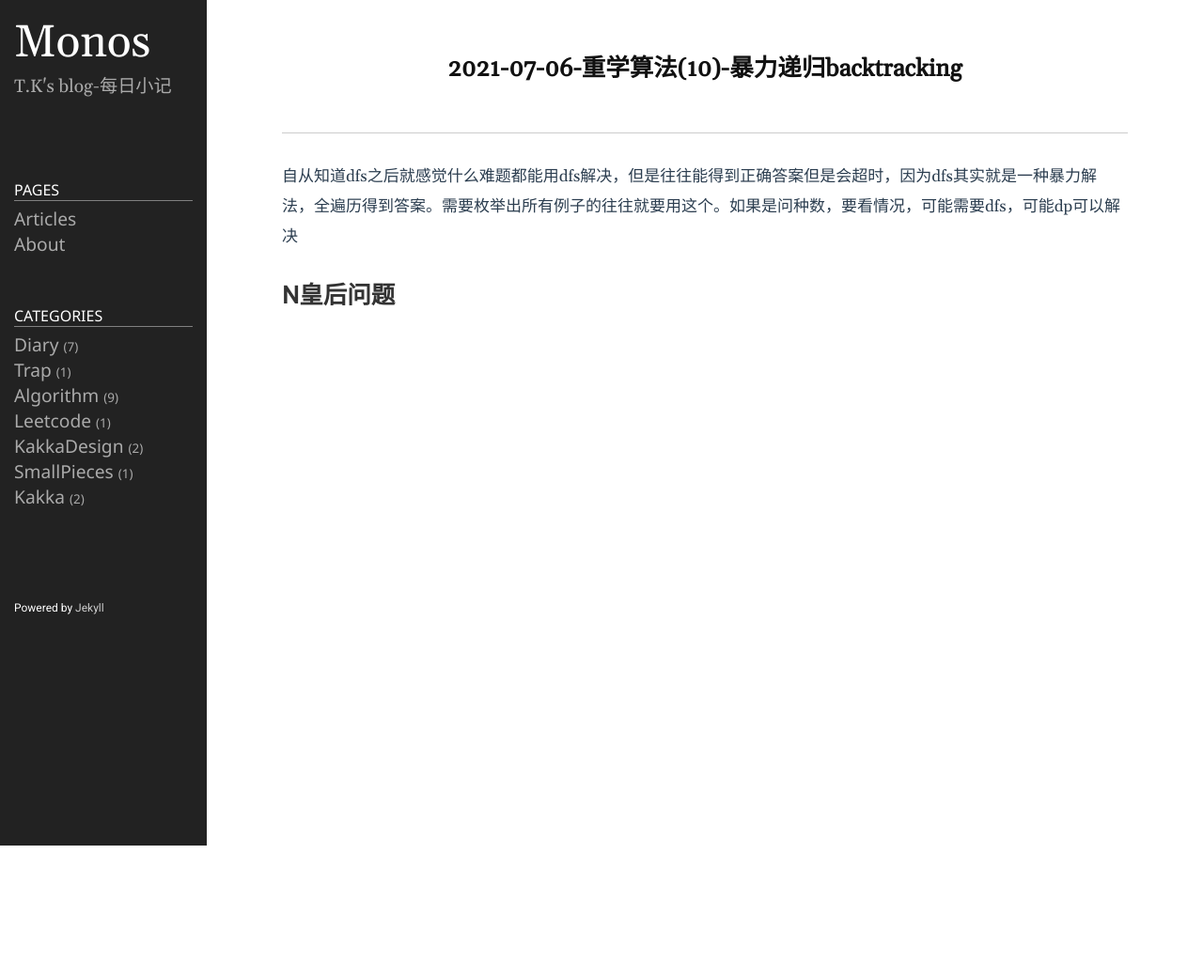
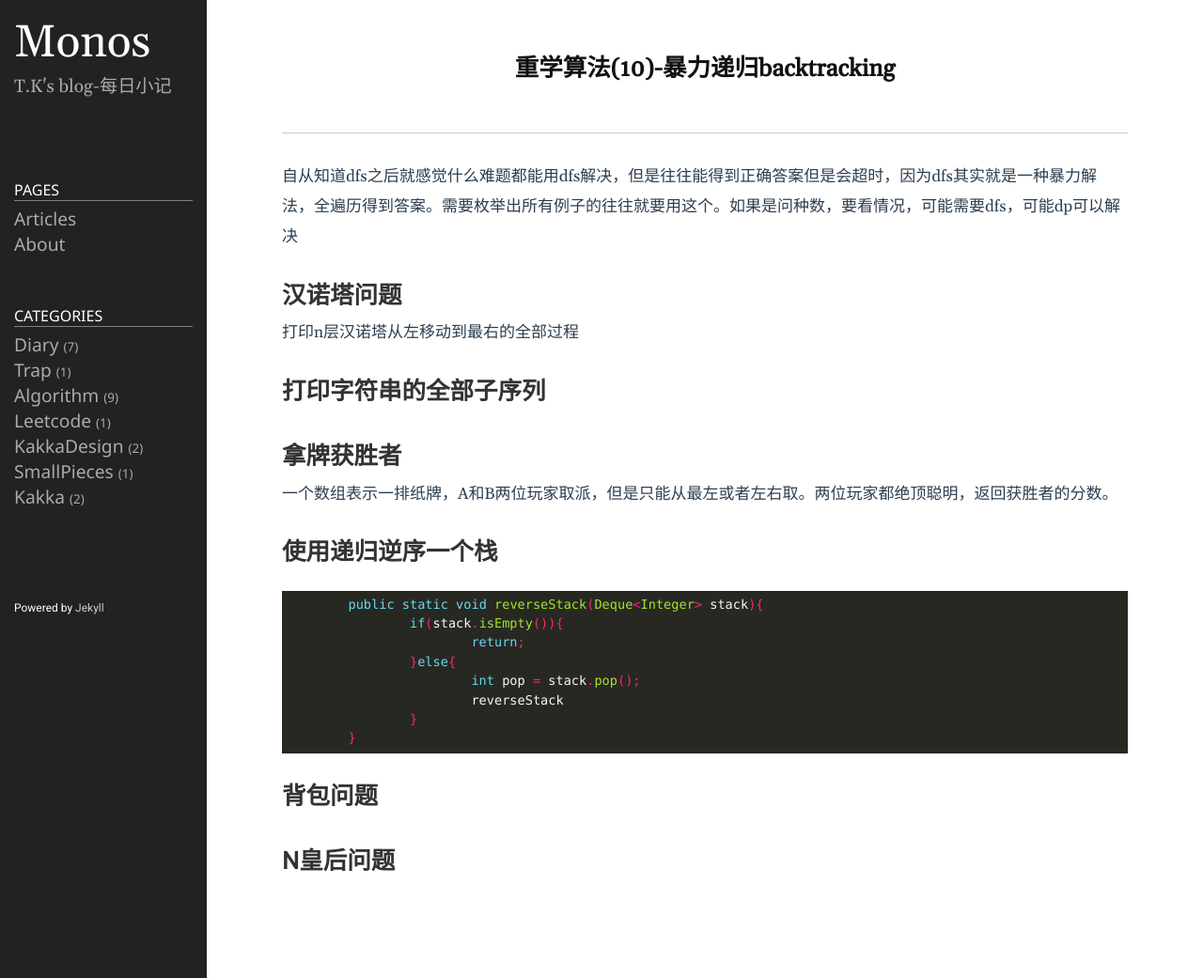
Before and after one commit to Taunk714/Taunk.github.io, a Jekyll site: the page built from 2021-07-06-重学算法(10)-暴力递归dfs.md, in a window 1280 px wide. Shown: the whole page at 94% size. Built offline with Jekyll 4.4.1, drawn with Linux system fonts in a browser that asks for light colours; before the commit the page ends 900 px from its top, so only the background shows below that.

Commit message:
修改文件: 2021-07-06-重学算法(10)-暴力递归dfs.md

````diff
--- a/2021-07-06-重学算法(10)-暴力递归dfs.md
+++ b/2021-07-06-重学算法(10)-暴力递归dfs.md
@@ -1,6 +1,6 @@
 ---
 layout: post
-title: 2021-07-06-重学算法(10)-暴力递归backtracking
+title: 重学算法(10)-暴力递归backtracking
 category: algorithm
 icon: www
 keywords: algorithm
@@ -8,4 +8,21 @@ image: 1.jpg
 preview: 1
 ---
 自从知道dfs之后就感觉什么难题都能用dfs解决，但是往往能得到正确答案但是会超时，因为dfs其实就是一种暴力解法，全遍历得到答案。需要枚举出所有例子的往往就要用这个。如果是问种数，要看情况，可能需要dfs，可能dp可以解决
+# 汉诺塔问题
+打印n层汉诺塔从左移动到最右的全部过程
+# 打印字符串的全部子序列
+# 拿牌获胜者
+一个数组表示一排纸牌，A和B两位玩家取派，但是只能从最左或者左右取。两位玩家都绝顶聪明，返回获胜者的分数。
+# 使用递归逆序一个栈
+```java
+	public static void reverseStack(Deque<Integer> stack){
+		if(stack.isEmpty()){
+			return;
+		}else{
+			int pop = stack.pop();
+			reverseStack
+		}
+	}
+```
+# 背包问题
 # N皇后问题
````
